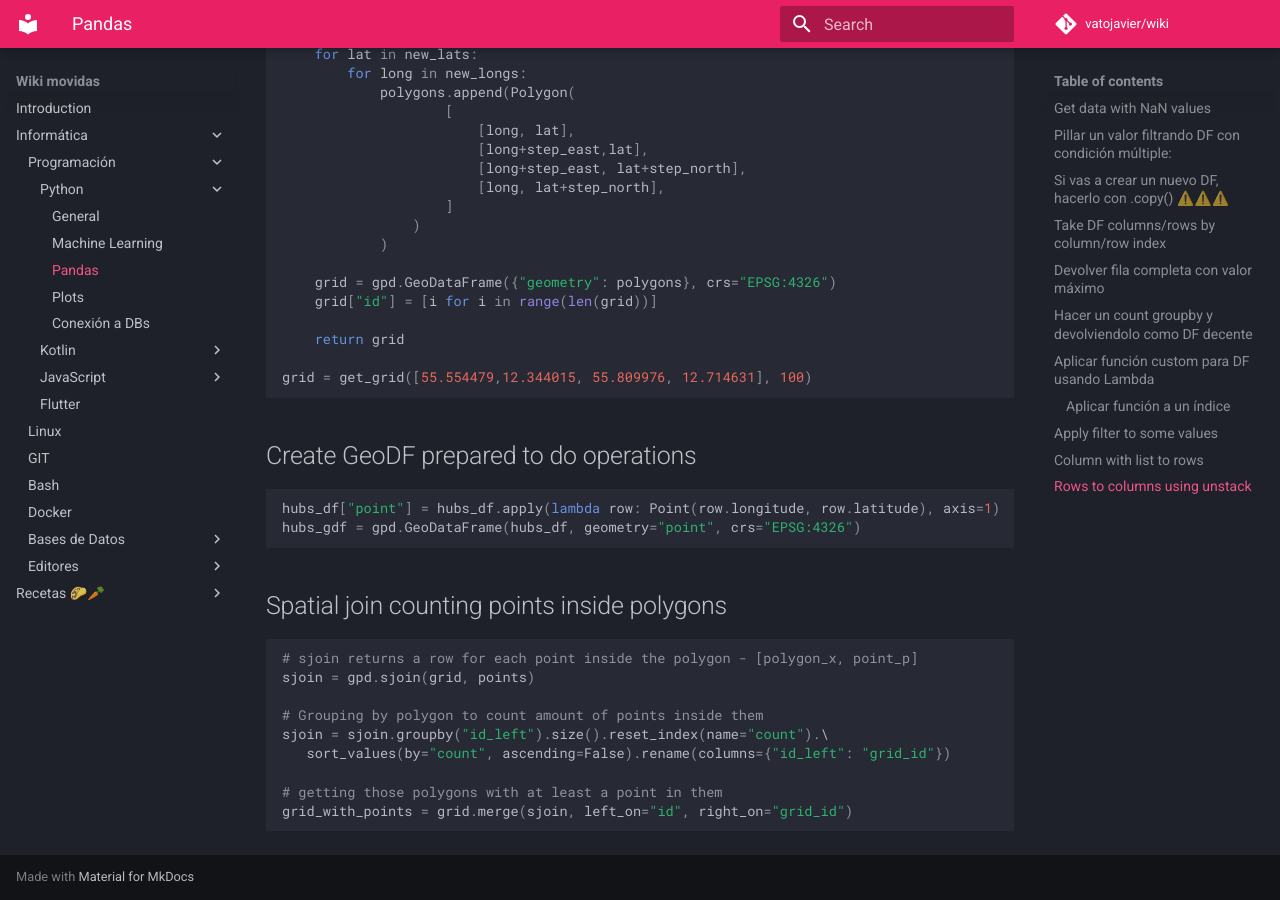
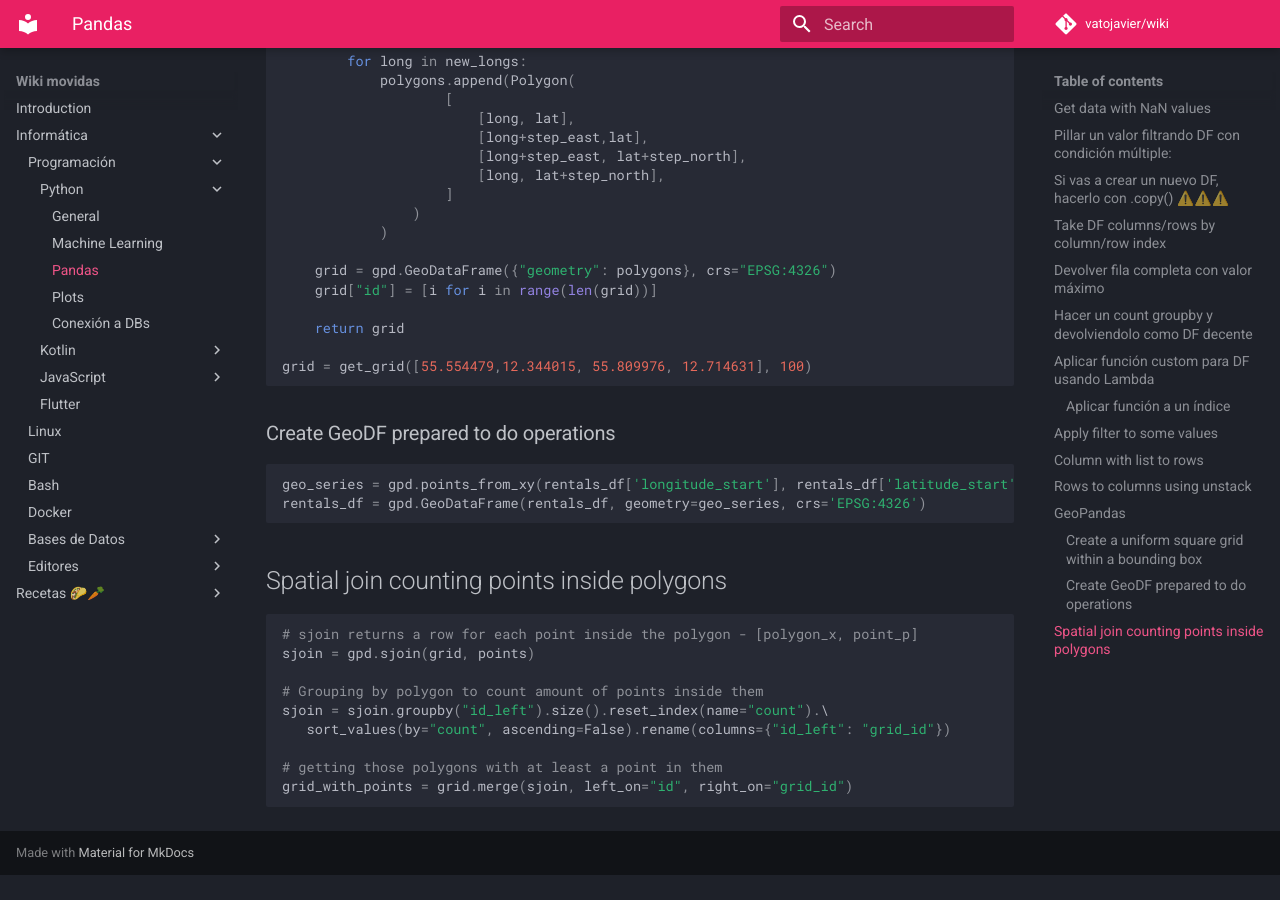
Before and after one commit to vatojavier/wiki, an MkDocs documentation site: the page built from docs/informatica/python/pandas.md, in a window 1280 px wide and 900 px high, scrolled down 4774 px. Built offline with MkDocs 1.6.1 and Material for MkDocs 9.7.7, drawn with Linux system fonts in a browser that asks for light colours; comment, search, counter and statistics services are not loaded; after the commit the page ends 5649 px from its top, so only the background shows below that.

Commit message:
Update pandas.md
efficient convert to gpd

````diff
--- a/docs/informatica/python/pandas.md
+++ b/docs/informatica/python/pandas.md
@@ -145,8 +145,8 @@ df.head()
 ![Alt text](wiki_stack2.png "example")
 
 
-# GeoPandas
-## Create a uniform square grid within a bounding box
+## GeoPandas
+### Create a uniform square grid within a bounding box
 
 ```python
 import geopandas as gpd
@@ -238,11 +238,11 @@ grid = get_grid([55.554479,12.344015, 55.809976, 12.714631], 100)
 
 ```
 
-## Create GeoDF prepared to do operations
+### Create GeoDF prepared to do operations
 
 ```python
-hubs_df["point"] = hubs_df.apply(lambda row: Point(row.longitude, row.latitude), axis=1)
-hubs_gdf = gpd.GeoDataFrame(hubs_df, geometry="point", crs="EPSG:4326")
+geo_series = gpd.points_from_xy(rentals_df['longitude_start'], rentals_df['latitude_start'])
+rentals_df = gpd.GeoDataFrame(rentals_df, geometry=geo_series, crs='EPSG:4326')
 ```
 
 ## Spatial join counting points inside polygons
````
